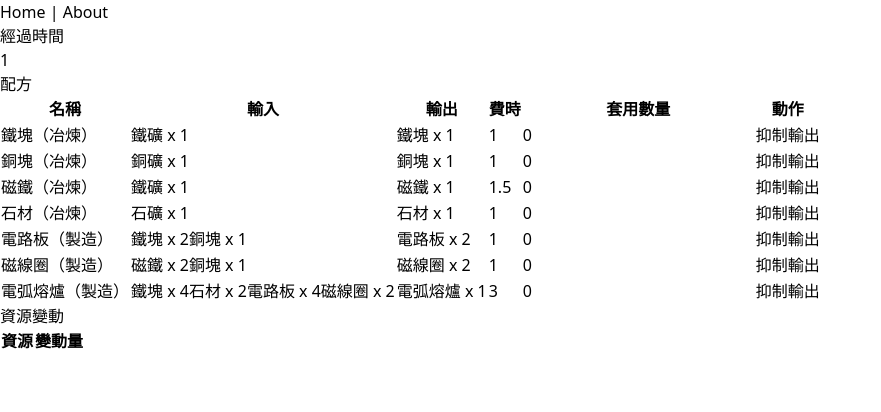
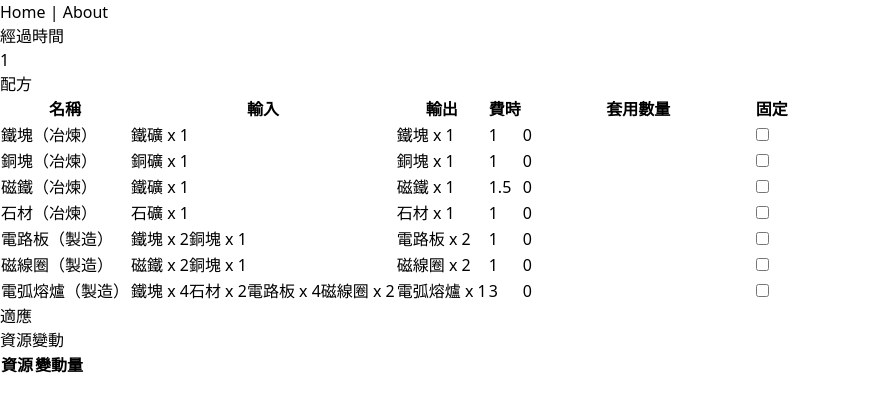
Before and after one commit to drsmile1001/dyson-sphere-program-calculator, a Vue app: page / in a window 1280 px wide. Shown: the top 412 px of the page, without its empty margins (0-881 px from the left). Built offline with nearby package versions, Linux system fonts and the light colour scheme.

Commit message:
feat: 自動化計算套用數量

```diff
--- a/src/views/Home.vue
+++ b/src/views/Home.vue
@@ -10,7 +10,7 @@
         <th>輸出</th>
         <th>費時</th>
         <th>套用數量</th>
-        <th>動作</th>
+        <th>固定</th>
       </tr>
     </thead>
     <tbody>
@@ -31,11 +31,12 @@
           <input type="number" v-model.number="recipe.apply" />
         </td>
         <td>
-          <button @click="slow(recipe)">抑制輸出</button>
+          <input type="checkbox" v-model="recipe.fix" />
         </td>
       </tr>
     </tbody>
   </table>
+  <button @click="adapt">適應</button>
   <h2>資源變動</h2>
   <table>
     <thead>
@@ -75,6 +76,7 @@ interface Recipe {
 
 type RecipeApply = Recipe & {
   apply: number;
+  fix: boolean;
 };
 
 const recipes: Recipe[] = [
@@ -173,27 +175,35 @@ export default defineComponent({
       .map((r) =>
         Object.assign(r, {
           apply: 0,
+          fix: false,
         })
       )
       .forEach((r) => {
         state.recipes.push(r);
       });
 
-    function slow(r: RecipeApply) {
-      const output = r.outputs[0];
-      const change = changes.value.find((c) => c.resource === output.resource);
-      console.log(change);
+    function adapt() {
+      for (let round = 0; round < 10; round++) {
+        changes.value.forEach((change) => {
+          if (change.changes < 0.0001 && change.changes > -0.0001) return;
+          const recipe = state.recipes.find(
+            (r) => r.outputs[0].resource === change.resource
+          );
+          if (!recipe || recipe.fix) return;
 
-      if (change === undefined) return;
-      const slowAmout = change.changes / (output.amount * state.processTimes);
-      console.log(slowAmout);
-      r.apply -= slowAmout;
+          const adaptAmount =
+            change.changes /
+            ((recipe?.outputs[0].amount * state.processTimes) /
+              recipe.processTimes);
+          recipe.apply -= adaptAmount;
+        });
+      }
     }
 
     return {
       ...toRefs(state),
       changes,
-      slow,
+      adapt,
     };
   },
 });
```
